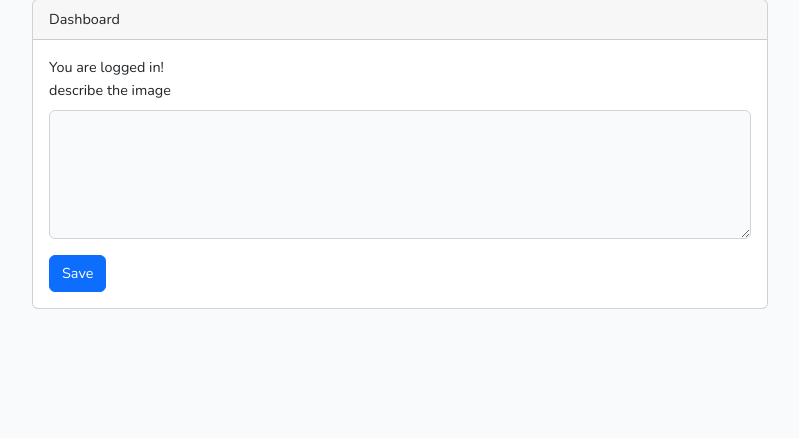
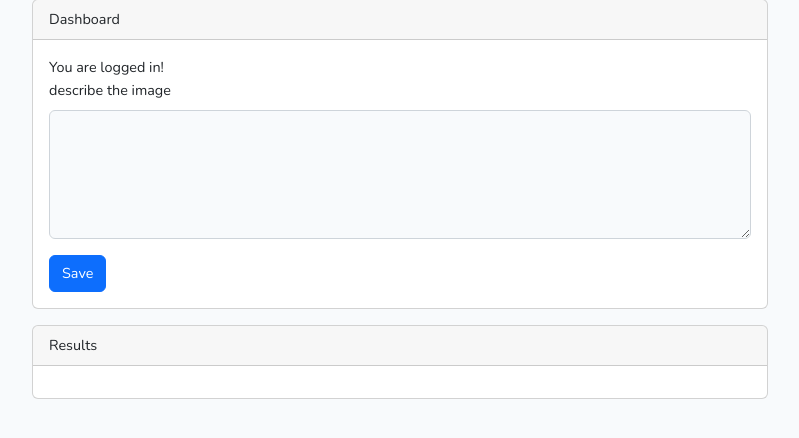
Before and after one commit to AcriCAA/openaiclient, a Laravel app: page /home in a window 1280 px wide. Shown: the part 80-518 px from the top of the page, without its empty margins (240-1039 px from the left). Run offline with Laravel 10, Linux system fonts and the light colour scheme; the visitor is signed in with stand-in values (Sample User, id 1); data that the repository does not hold is empty; style sheets or scripts are compiled from the project's sources.

Commit message:
home results list

```diff
--- a/resources/views/home.blade.php
+++ b/resources/views/home.blade.php
@@ -53,7 +53,14 @@
 
 
                         </form>
+                    </div>
+                </div>
 
+
+            <div class="card mt-3">
+
+                <div class="card-header">{{ __('Results') }}</div>
+                <div class="card-body">
 
                     @foreach($results as $result)
                         <ul class="list-group mb-3">
@@ -71,5 +78,11 @@
             </div>
             </div>
         </div>
+
+
+
+
+
+
     </div>
 @endsection
```
Lines whose indentation alone changed are shown as unchanged.
